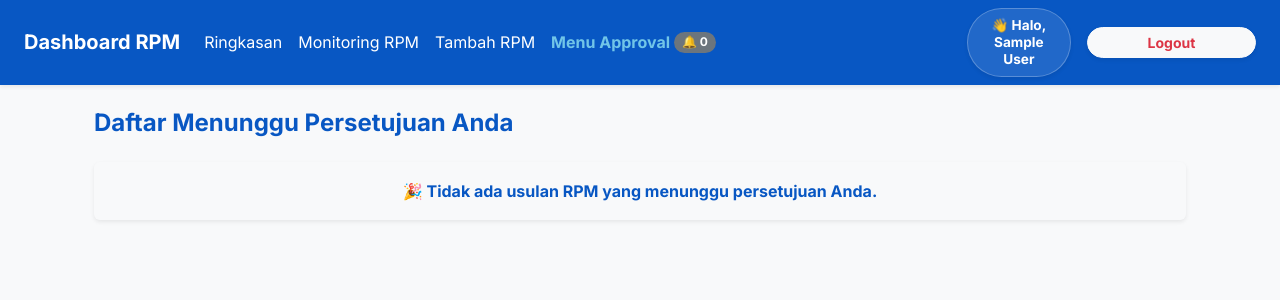
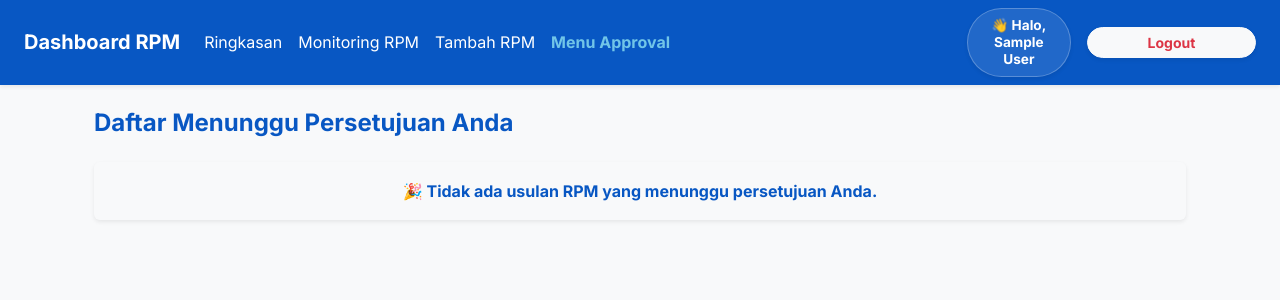
Before and after one commit to TasserFace/Dashboard-Audit-RPM, a Flask app: template templates/approval.html in a window 1280 px wide. Shown: the top 300 px of the page. Run offline with Flask 3, Linux system fonts and the light colour scheme; the template is opened without the code that fills it, so the values that code supplies are empty; the visitor is signed in with stand-in values (Sample User, id 1).

Commit message:
Update approval.html

```diff
--- a/templates/approval.html
+++ b/templates/approval.html
@@ -8,33 +8,20 @@
     <link href="https://cdn.jsdelivr.net/npm/bootstrap@5.3.0/dist/css/bootstrap.min.css" rel="stylesheet">
     <style>body { font-family: 'Inter', sans-serif; color: #0857C3; background-color: #f8f9fa; } .bg-nusantara { background-color: #0857C3 !important; } .text-nusantara { color: #0857C3 !important; } .text-mentari { color: #71C5E8 !important; }</style>
 </head>
-<body><!-- Navbar Mobile Friendly & Profil UI Moden (Teks Utuh) -->
+<body>
     <nav class="navbar navbar-expand-lg navbar-dark bg-nusantara mb-4 shadow-sm">
         <div class="container-fluid px-3 px-md-4">
             <a class="navbar-brand fw-bold text-white" href="/">Dashboard RPM</a>
-
             <button class="navbar-toggler" type="button" data-bs-toggle="collapse" data-bs-target="#navbarNav">
                 <span class="navbar-toggler-icon"></span>
             </button>
-
             <div class="collapse navbar-collapse" id="navbarNav">
                 <ul class="navbar-nav me-auto mb-2 mb-lg-0 mt-3 mt-lg-0">
                     <li class="nav-item"><a class="nav-link text-white" href="/">Ringkasan</a></li>
                     <li class="nav-item"><a class="nav-link text-white" href="/monitoring">Monitoring RPM</a></li>
                     <li class="nav-item"><a class="nav-link text-white" href="/input">Tambah RPM</a></li>
-                    <li class="nav-item">
-                        <a class="nav-link active fw-bold text-mentari d-flex align-items-center" href="/approval">
-                            Menu Approval
-                            {% if pending_count > 0 %}
-                            <span class="badge bg-warning text-dark rounded-pill badge-notif fw-bold ms-1">🔔 {{ pending_count }}</span>
-                            {% else %}
-                            <span class="badge bg-secondary rounded-pill badge-notif ms-1">🔔 0</span>
-                            {% endif %}
-                        </a>
-                    </li>
+                    <li class="nav-item"><a class="nav-link active fw-bold text-mentari" href="/approval">Menu Approval</a></li>
                 </ul>
-
-                <!-- BAHAGIAN PROFIL PENGGUNA (Teks Utuh, Font Kecil, Line-Height Rapat) -->
                 <div class="d-flex flex-column flex-lg-row align-items-lg-center mt-4 mt-lg-0 gap-2 gap-lg-3">
                     <div class="bg-white bg-opacity-10 border border-white border-opacity-25 rounded-pill px-3 py-2 d-flex align-items-center justify-content-center shadow-sm text-center">
                         <span class="fw-bold text-white lh-sm" style="font-size: 0.85rem;">
@@ -43,8 +30,6 @@
                     </div>
                     <a href="/logout" class="btn btn-sm btn-light text-danger fw-bold shadow-sm rounded-pill px-4 w-100 w-lg-auto">Logout</a>
                 </div>
-                <!-- TAMAT BAHAGIAN PROFIL -->
-
             </div>
         </div>
     </nav>
@@ -78,7 +63,6 @@
 
                     <div class="col-12 col-md-5 text-start text-md-end mt-3 mt-md-0 pt-3 pt-md-0 border-top border-md-0">
                         <p class="small text-muted mb-2">Penanggung Jawab: <strong>{{ item.nama_ketua_tim }}</strong></p>
-
                         <div class="d-flex flex-column flex-md-row justify-content-md-end gap-2">
                             <form action="/process_approval/{{ item.id }}" method="POST" class="w-100 w-md-auto">
                                 <input type="hidden" name="action" value="tolak">
```
